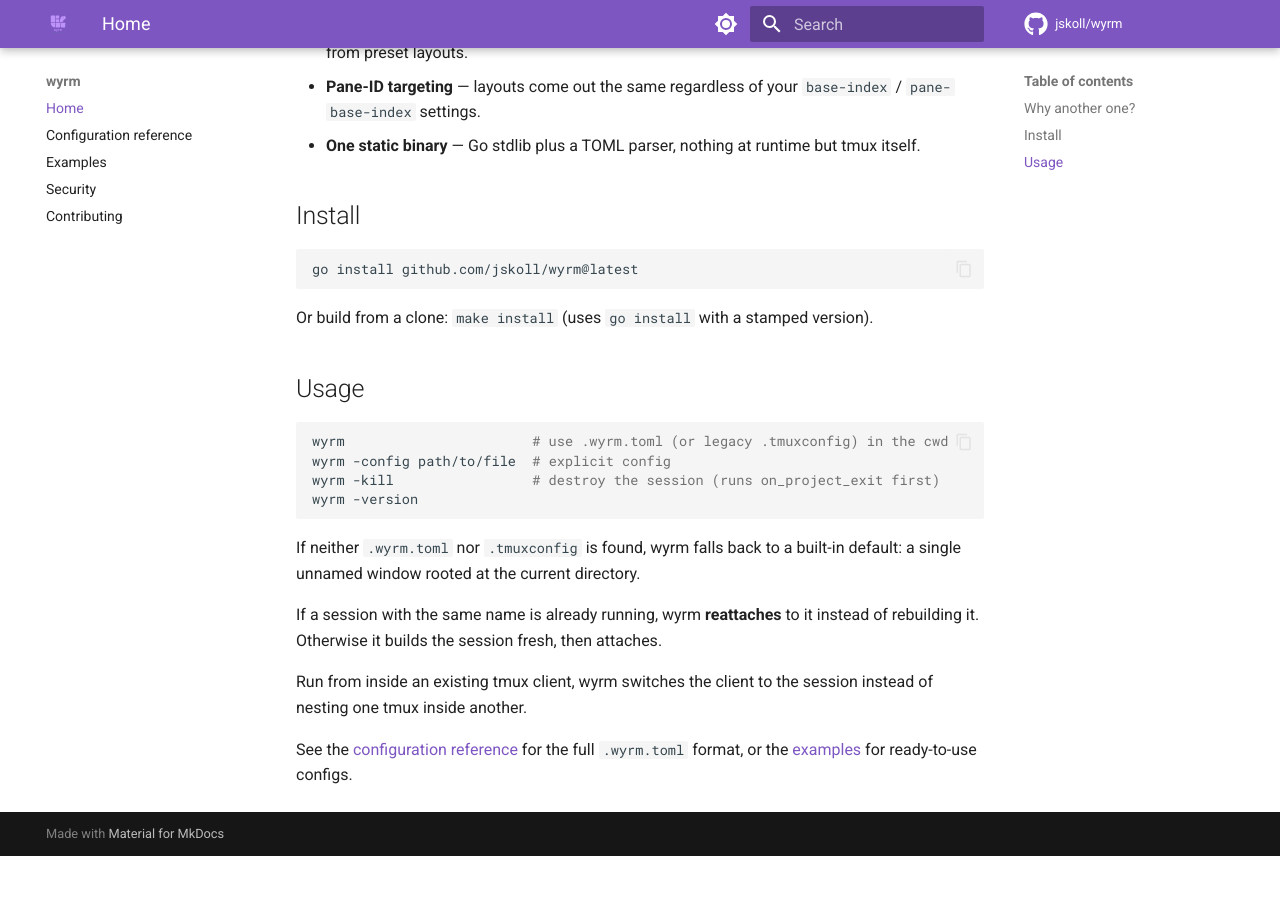
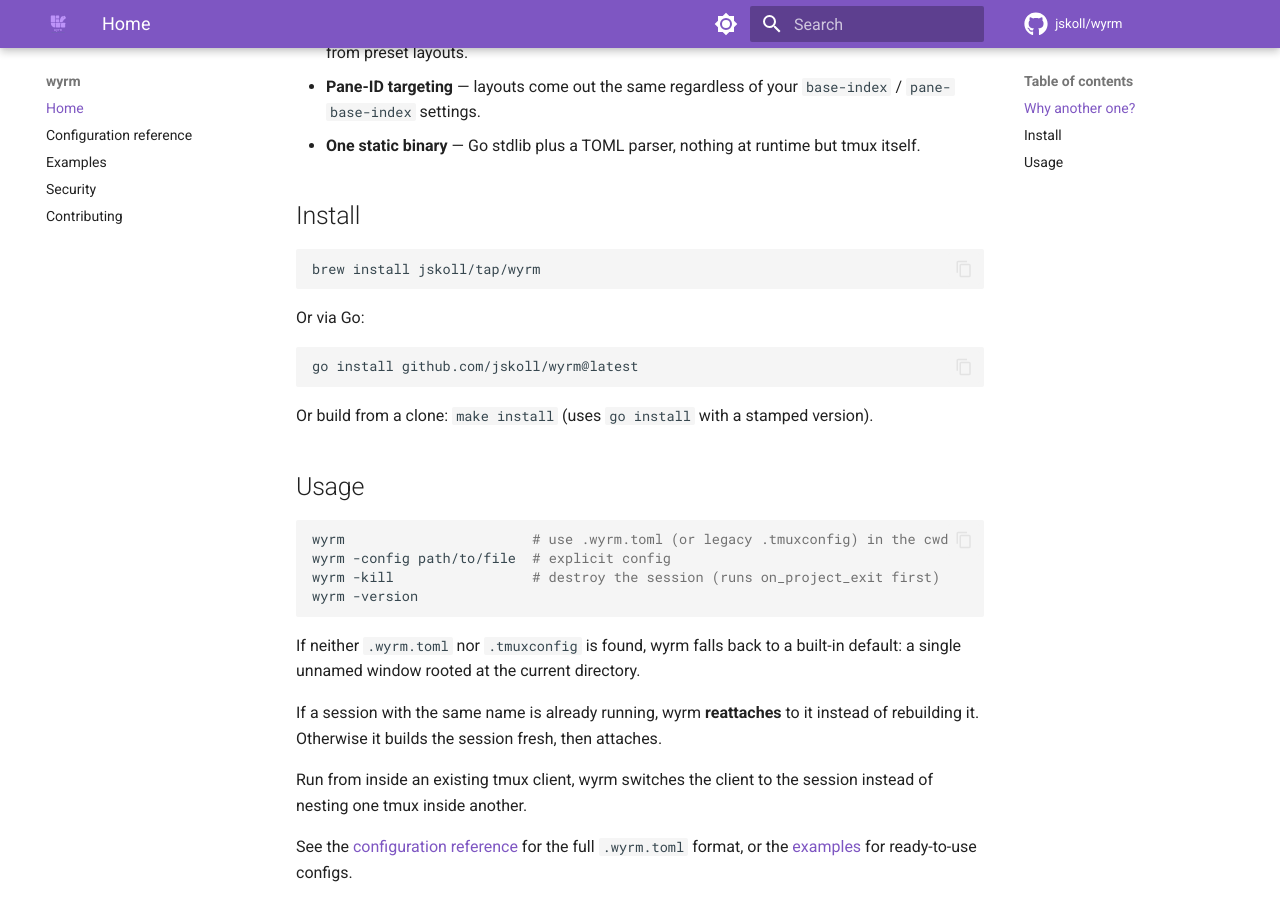
Before and after one commit to jskoll/wyrm, an MkDocs documentation site: the page built from docs/index.md, in a window 1280 px wide and 900 px high, scrolled down 973 px. Built offline with MkDocs 1.6.1 and Material for MkDocs 9.7.7, drawn with Linux system fonts in a browser that asks for light colours; comment, search, counter and statistics services are not loaded; before the commit the page ends 1829 px from its top, so only the background shows below that.

Commit message:
docs: document brew install

````diff
--- a/docs/index.md
+++ b/docs/index.md
@@ -42,6 +42,12 @@ name = "code"
 ## Install
 
 ```sh
+brew install jskoll/tap/wyrm
+```
+
+Or via Go:
+
+```sh
 go install github.com/jskoll/wyrm@latest
 ```
 
````
Also changed, not shown: README.md (+6 -0 lines).
